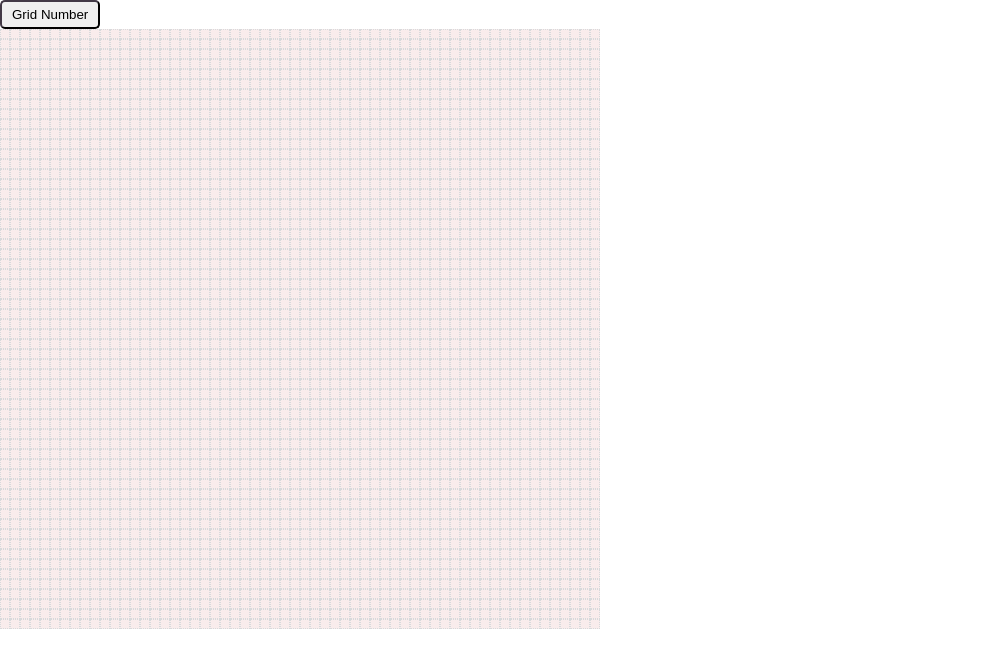
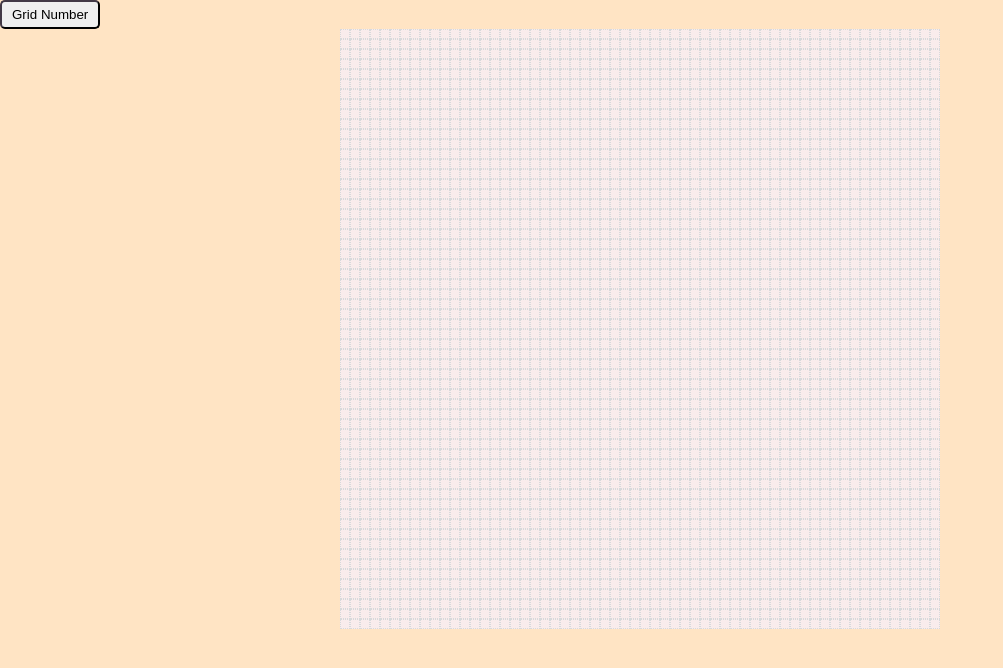
Before and after one commit to IrieBee/odin-etch-aSketch, a plain HTML site: page index.html in a window 1280 px wide. Shown: the whole page, without its empty margins (0-1003 px from the left). Drawn offline with Linux system fonts and the light colour scheme.

Commit message:
Add background to the whole page and center the grid

```diff
--- a/style.css
+++ b/style.css
@@ -2,6 +2,16 @@
     box-sizing: border-box;
     margin: 0;
     padding: 0;
+}
+
+body {
+    background-color: bisque;
+}
+
+section {
+    display: flex;
+    justify-content: center;
+    align-items: center;
 }
 
 #grid {
```
